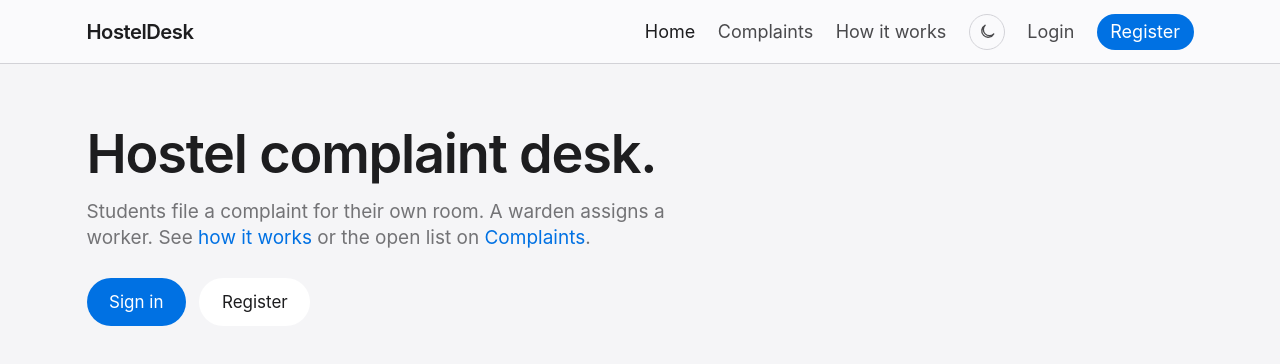
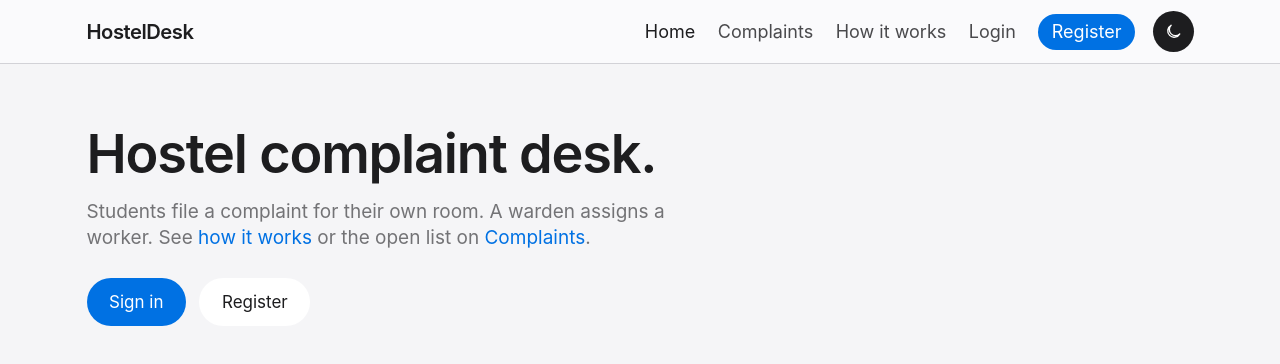
Before and after one commit to sanjana2505006/hosteldesk, a Next.js app: page / in a window 1280 px wide. Shown: the top 364 px of the page. Built offline with nearby package versions, Linux system fonts and the light colour scheme.

Commit message:
move the theme switch to the end of the header

```diff
--- a/components/desk-nav.tsx
+++ b/components/desk-nav.tsx
@@ -31,6 +31,7 @@ export function DeskNav({
           <Link href="/inbox" className="text-lg font-semibold tracking-tight text-ink">
             HostelDesk
           </Link>
+          <div className="flex items-center gap-4">
             <nav className="hidden items-center gap-x-5 gap-y-1 text-base text-ink/80 md:flex">
               {links.map((link) => (
                 <Link
@@ -49,13 +50,13 @@ export function DeskNav({
               <span className="text-ink/40">
                 {name} · {roleLabel}
               </span>
-            <ThemeToggle />
               <SignOutButton />
             </nav>
             <div className="flex items-center gap-3 md:hidden">
               <span className="max-w-[8rem] truncate text-sm text-ink/50">{name}</span>
+              <SignOutButton />
+            </div>
             <ThemeToggle />
-            <SignOutButton />
           </div>
         </div>
       </header>
--- a/components/site-header.tsx
+++ b/components/site-header.tsx
@@ -25,6 +25,7 @@ export function SiteHeader() {
         <Link href="/" className="text-lg font-semibold tracking-tight text-ink">
           HostelDesk
         </Link>
+        <div className="flex items-center gap-4">
           <nav className="hidden items-center gap-5 text-base text-ink/80 sm:flex">
             {links.map((link) => (
               <Link
@@ -35,7 +36,6 @@ export function SiteHeader() {
                 {link.label}
               </Link>
             ))}
-          <ThemeToggle />
             <Link href="/login" className="transition-colors duration-200 hover:text-ink">
               Login
             </Link>
@@ -47,7 +47,6 @@ export function SiteHeader() {
             </Link>
           </nav>
           <div className="flex items-center gap-3 sm:hidden">
-          <ThemeToggle />
             <Link href="/register" className="rounded-full bg-forest px-3 py-1 text-white">
               Register
             </Link>
@@ -59,6 +58,8 @@ export function SiteHeader() {
             >
               {open ? "Close" : "Menu"}
             </button>
+          </div>
+          <ThemeToggle />
         </div>
       </div>
       {open ? (
--- a/components/theme-toggle.tsx
+++ b/components/theme-toggle.tsx
@@ -43,7 +43,7 @@ export function ThemeToggle() {
       type="button"
       onClick={toggle}
       aria-label={dark ? "Switch to light" : "Switch to dark"}
-      className="inline-flex h-8 w-8 items-center justify-center rounded-full border border-line text-ink/80 hover:bg-ink/5"
+      className="inline-flex h-9 w-9 shrink-0 items-center justify-center rounded-full bg-ink text-paper"
     >
       {dark ? <Sun /> : <Moon />}
     </button>
```
Lines whose indentation alone changed are shown as unchanged.
